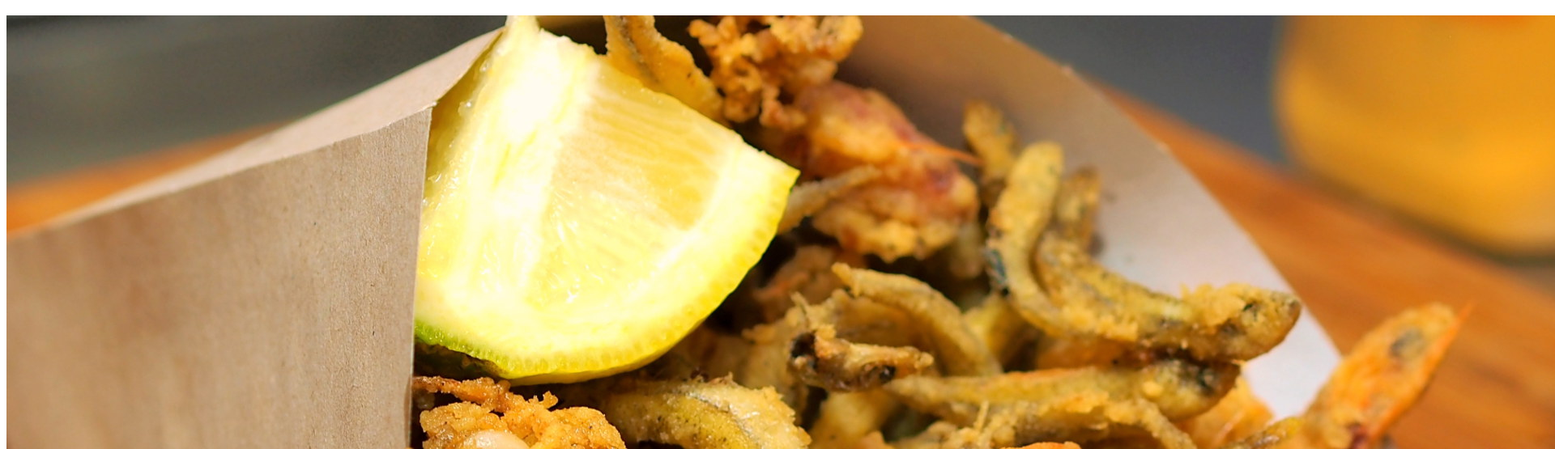
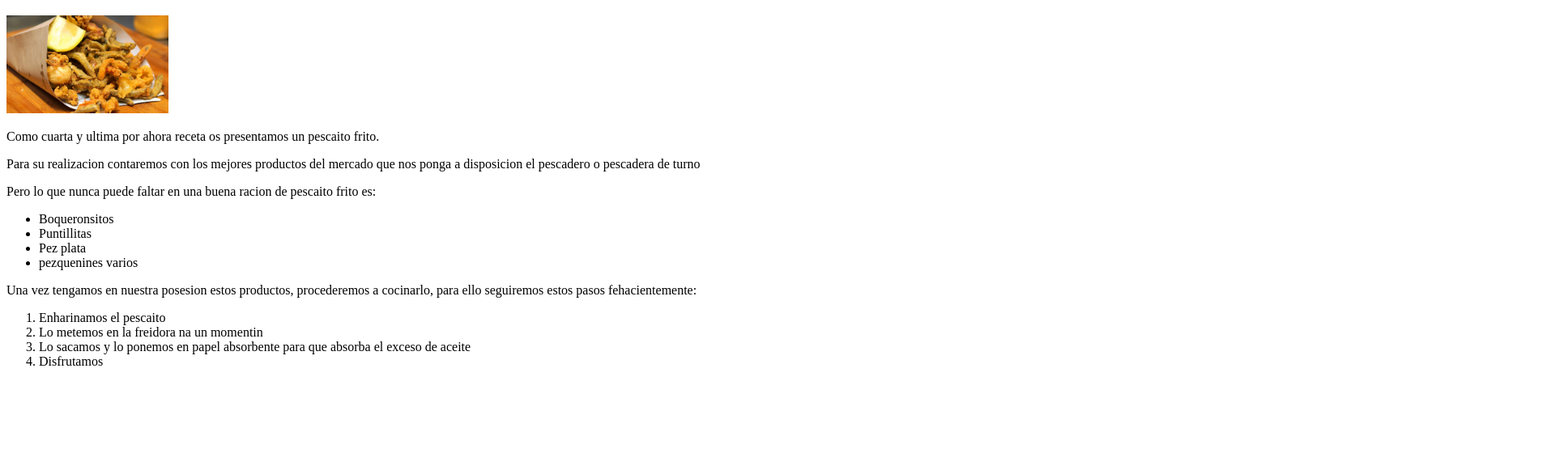
Before and after one commit to Sinniss/odin-recipes, a plain HTML site: page recipes/pescaitofrito.html in a window 1280 px wide. Shown: the part 61-616 px from the top of the page at 81% size, 1920 px wide, since content can reach past the window. Drawn offline with Linux system fonts and the light colour scheme.

Commit message:
arreglando el width del pescaito

```diff
--- a/recipes/pescaitofrito.html
+++ b/recipes/pescaitofrito.html
@@ -8,7 +8,8 @@
 </head>
 <body>
     <h1>Pescaito frito</h1>
-    <img src="imagenes/pescaito-frito.jpeg" alt="foto de un pescaito frito con wena pinta de malaga probablemente">
+    <img src="imagenes/pescaito-frito.jpeg" alt="foto de un pescaito frito con wena pinta de malaga probablemente" width="200">
+
     <p>Como cuarta y ultima por ahora receta os presentamos un pescaito frito.</p>
     <p>Para su realizacion contaremos con los mejores productos del mercado que nos ponga a disposicion el pescadero o pescadera de turno</p>
     <p>Pero lo que nunca puede faltar en una buena racion de pescaito frito es:</p>
```
